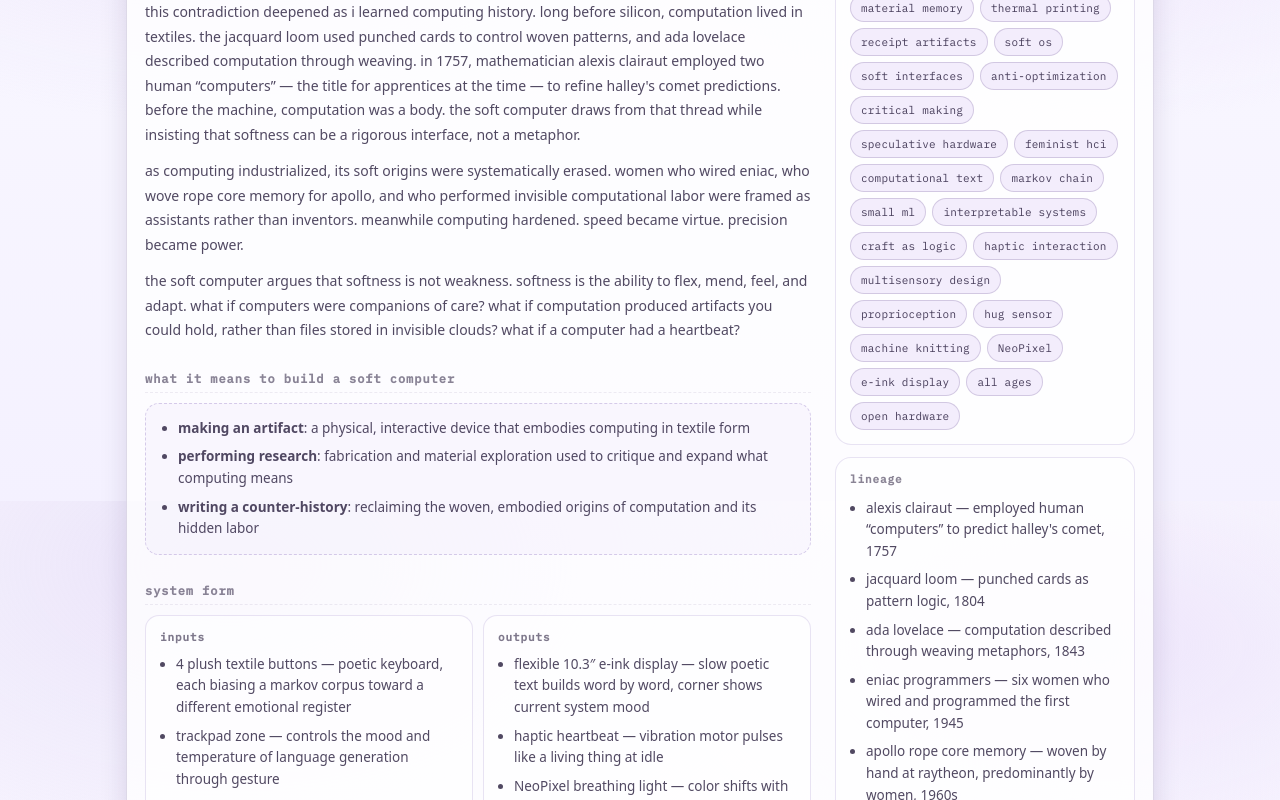
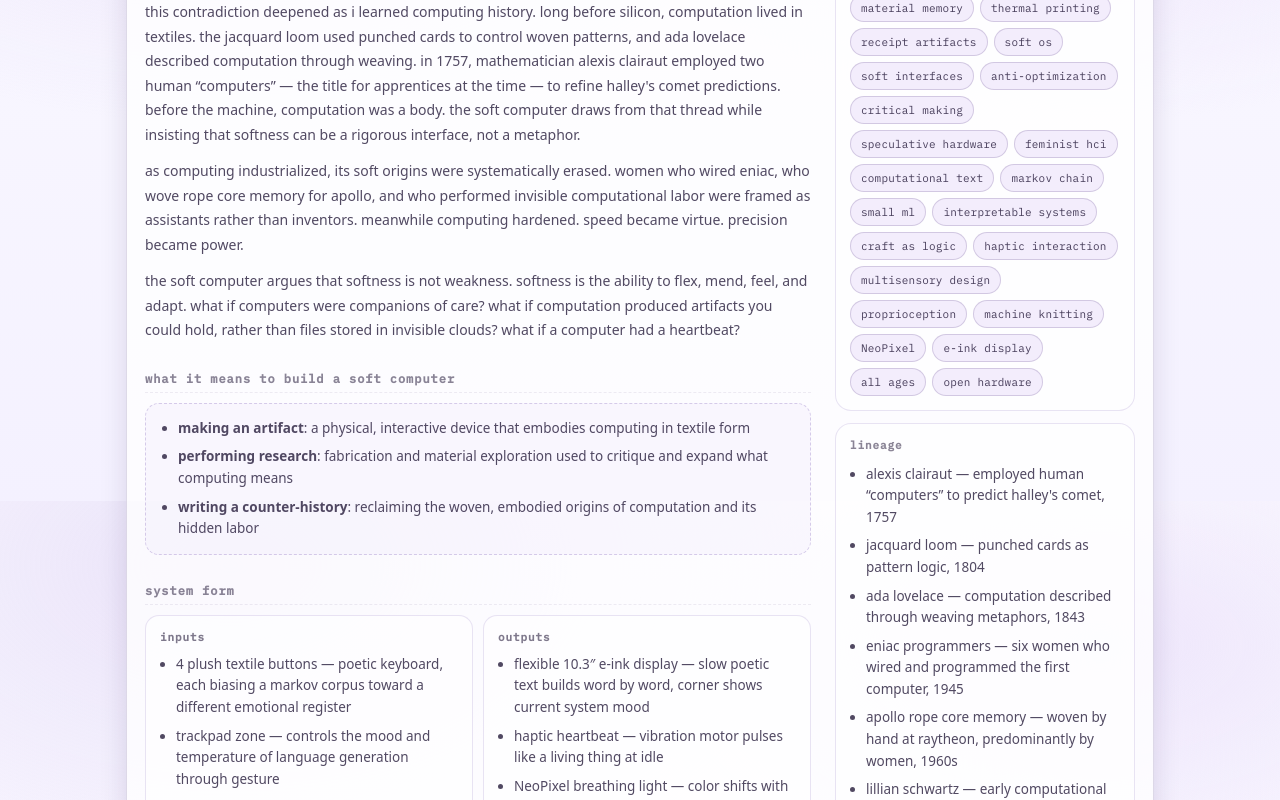
Before and after one commit to yafira/soft-computer, a Next.js app: page /about in a window 1280 px wide. Shown: the part 1099-1899 px from the top of the page. Built offline with nearby package versions, Linux system fonts and the light colour scheme.

Commit message:
removed keyword

```diff
--- a/src/app/about/page.js
+++ b/src/app/about/page.js
@@ -516,7 +516,6 @@ export default function AboutPage() {
                   "haptic interaction",
                   "multisensory design",
                   "proprioception",
-                  "hug sensor",
                   "machine knitting",
                   "NeoPixel",
                   "e-ink display",
```
